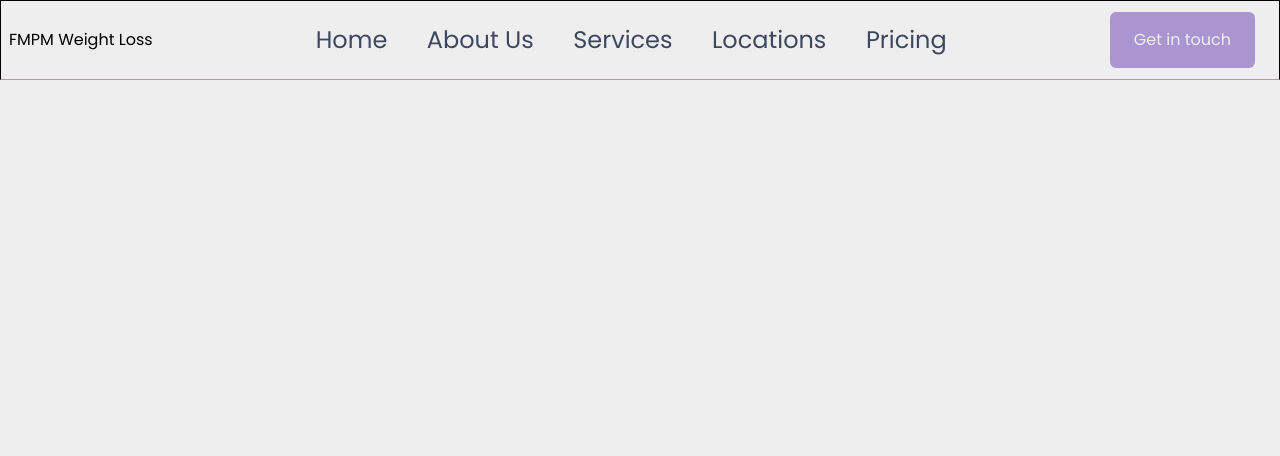
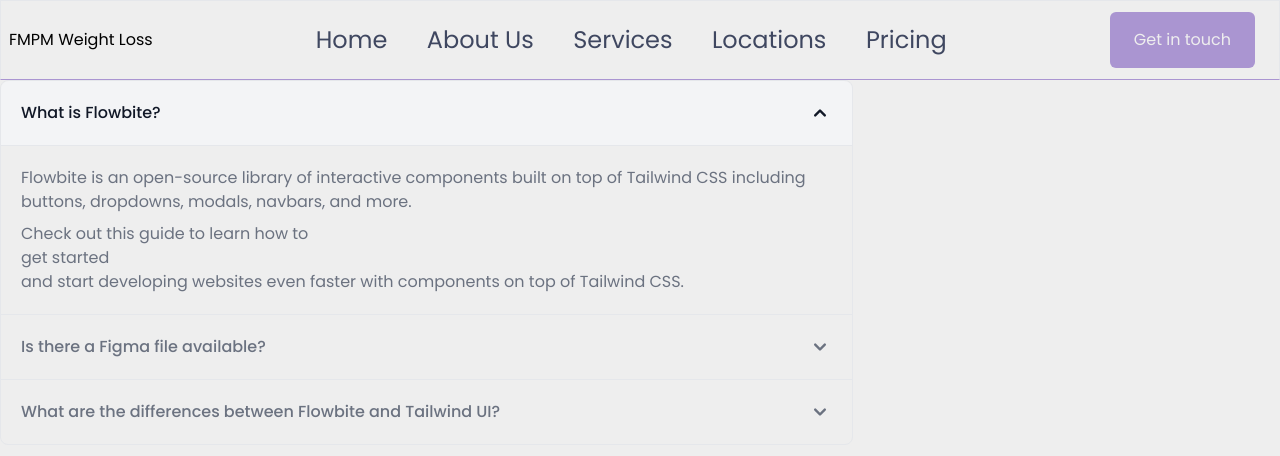
Before and after one commit to amarrero10/aesthetic-medical-website, a React (Create React App) app in the folder frontend/: page /services/medical-weight-loss in a window 1280 px wide. Shown: the top 456 px of the page. Built offline with nearby package versions, Linux system fonts and the light colour scheme; no server answers.

Commit message:
Made layout changes

```diff
--- a/frontend/package.json
+++ b/frontend/package.json
@@ -3,9 +3,11 @@
   "version": "0.1.0",
   "private": true,
   "dependencies": {
+    "@material-tailwind/react": "^2.1.2",
     "@testing-library/jest-dom": "^5.17.0",
     "@testing-library/react": "^13.4.0",
     "@testing-library/user-event": "^13.5.0",
+    "flowbite-react": "^0.6.4",
     "framer-motion": "^10.16.1",
     "hamburger-react": "^2.5.0",
     "js-cookie": "^3.0.5",
--- a/frontend/src/components/About.jsx
+++ b/frontend/src/components/About.jsx
@@ -112,14 +112,14 @@
           <div className="flex items-center ">
             <a
               href="tel:(352) 340-5990"
-              className="flex items-center text-teal text-xl mb-6 sm:mb-0"
+              className="flex items-center text-greenTeal text-xl mb-6 sm:mb-0"
             >
               <BsTelephone className="mr-2" />
               (352) 340-5990
             </a>
           </div>
           <Link to="/contact-us">
-            <button className=" bg-white py-3 px-5 border border-teal rounded-md text-periwinkle font-semibold sm:hover:bg-periwinkle sm:hover:text-offWhite">
+            <button className=" bg-white py-3 px-5 border border-greenTeal rounded-md text-periwinkle font-semibold sm:hover:bg-periwinkle sm:hover:text-offWhite">
               Contact Us
             </button>
           </Link>
--- a/frontend/src/components/Contact.jsx
+++ b/frontend/src/components/Contact.jsx
@@ -1,5 +1,4 @@
-import React, { useEffect, useState } from "react";
-import { motion as m } from "framer-motion";
+import React from "react";
 import Form from "./Form";
 function Contact() {
   return (
--- a/frontend/src/components/Footer.jsx
+++ b/frontend/src/components/Footer.jsx
@@ -4,7 +4,7 @@
 
 function Footer() {
   return (
-    <div className="bg-teal text-offWhite">
+    <div className=" bg-greenTeal text-offWhite">
       <div className="flex flex-col items-center my-4">
         <div className="flex items-center mt-3 ">
           <a href="tel:(352) 340-5990" className="flex items-center text-xl mb-6">
--- a/frontend/src/components/Form.jsx
+++ b/frontend/src/components/Form.jsx
@@ -91,7 +91,7 @@
             value={formState.name || ""}
             onChange={changeHandler}
             placeholder="Enter your name"
-            className="w-full p-3 pl-9 text-lg focus:outline-none focus:ring-teal focus:ring-1"
+            className="w-full p-3 pl-9 text-lg focus:outline-none focus:ring-greenTeal focus:ring-1"
           ></input>
         </div>
         <label className="text-xl ml-2" htmlFor="email">
@@ -107,7 +107,7 @@
             value={formState.email || ""}
             placeholder="john@email.com"
             onChange={changeHandler}
-            className="w-full p-3 pl-9 text-lg focus:outline-none focus:ring-teal focus:ring-1"
+            className="w-full p-3 pl-9 text-lg focus:outline-none focus:ring-greenTeal focus:ring-1"
           ></input>
         </div>
         <label className="text-xl ml-2" htmlFor="message">
@@ -124,7 +124,7 @@
             name="message"
             value={formState.message || ""}
             onChange={changeHandler}
-            className="w-full p-3 text-lg focus:outline-none focus:ring-teal focus:ring-1 pl-9"
+            className="w-full p-3 text-lg focus:outline-none focus:ring-greenTeal focus:ring-1 pl-9"
           ></textarea>
         </div>
         <label className="text-xl ml-2" htmlFor="phone">
@@ -142,7 +142,7 @@
             }}
             type="tel"
             placeholder="8131234567"
-            className="w-full p-3 text-lg focus:outline-none focus:ring-teal focus:ring-1 pl-9"
+            className="w-full p-3 text-lg focus:outline-none focus:ring-greenTeal focus:ring-1 pl-9"
           />
         </div>
         <button
--- a/frontend/src/components/Navigation.jsx
+++ b/frontend/src/components/Navigation.jsx
@@ -1,4 +1,4 @@
-import React, { useEffect, useState } from "react";
+import React, { useState } from "react";
 import { Link, useHistory } from "react-router-dom/cjs/react-router-dom";
 import Hamburger from "hamburger-react";
 import { FaChevronDown, FaChevronUp } from "react-icons/fa";
--- a/frontend/src/components/Services.jsx
+++ b/frontend/src/components/Services.jsx
@@ -1,7 +1,5 @@
 import React from "react";
-import { BsTelephone } from "react-icons/bs";
 import { Link } from "react-router-dom/cjs/react-router-dom.min";
-import Contact from "./Contact";
 import Footer from "./Footer";
 import Form from "./Form";
 import weight from "../assets/weight-loss.jpg";
--- a/frontend/src/components/WeightLoss.jsx
+++ b/frontend/src/components/WeightLoss.jsx
@@ -1,7 +1,96 @@
-import React from "react";
+"use client";
+import { Accordion } from "flowbite-react";
 
 function WeightLoss() {
-  return <div>WeightLoss</div>;
+  return (
+    <Accordion className=" mt-20 w-2/3">
+      <Accordion.Panel>
+        <Accordion.Title>What is Flowbite?</Accordion.Title>
+        <Accordion.Content>
+          <p className="mb-2 text-gray-500 dark:text-gray-400">
+            <p>
+              Flowbite is an open-source library of interactive components built on top of Tailwind
+              CSS including buttons, dropdowns, modals, navbars, and more.
+            </p>
+          </p>
+          <p className="text-gray-500 dark:text-gray-400">
+            <p>Check out this guide to learn how to</p>
+            <a
+              className="text-cyan-600 hover:underline dark:text-cyan-500"
+              href="https://flowbite.com/docs/getting-started/introduction/"
+            >
+              <p>get started</p>
+            </a>
+            <p>and start developing websites even faster with components on top of Tailwind CSS.</p>
+          </p>
+        </Accordion.Content>
+      </Accordion.Panel>
+      <Accordion.Panel>
+        <Accordion.Title>Is there a Figma file available?</Accordion.Title>
+        <Accordion.Content>
+          <p className="mb-2 text-gray-500 dark:text-gray-400">
+            <p>
+              Flowbite is first conceptualized and designed using the Figma software so everything
+              you see in the library has a design equivalent in our Figma file.
+            </p>
+          </p>
+          <p className="text-gray-500 dark:text-gray-400">
+            <p>Check out the</p>
+            <a
+              className="text-cyan-600 hover:underline dark:text-cyan-500"
+              href="https://flowbite.com/figma/"
+            >
+              <p>Figma design system</p>
+            </a>
+            <p>based on the utility classes from Tailwind CSS and components from Flowbite.</p>
+          </p>
+        </Accordion.Content>
+      </Accordion.Panel>
+      <Accordion.Panel>
+        <Accordion.Title>
+          What are the differences between Flowbite and Tailwind UI?
+        </Accordion.Title>
+        <Accordion.Content>
+          <p className="mb-2 text-gray-500 dark:text-gray-400">
+            <p>
+              The main difference is that the core components from Flowbite are open source under
+              the MIT license, whereas Tailwind UI is a paid product. Another difference is that
+              Flowbite relies on smaller and standalone components, whereas Tailwind UI offers
+              sections of pages.
+            </p>
+          </p>
+          <p className="mb-2 text-gray-500 dark:text-gray-400">
+            <p>
+              However, we actually recommend using both Flowbite, Flowbite Pro, and even Tailwind UI
+              as there is no technical reason stopping you from using the best of two worlds.
+            </p>
+          </p>
+          <p className="mb-2 text-gray-500 dark:text-gray-400">
+            Learn more about these technologies:
+          </p>
+          <ul className="list-disc pl-5 text-gray-500 dark:text-gray-400">
+            <li>
+              <a
+                className="text-cyan-600 hover:underline dark:text-cyan-500"
+                href="https://flowbite.com/pro/"
+              >
+                <p>Flowbite Pro</p>
+              </a>
+            </li>
+            <li>
+              <a
+                className="text-cyan-600 hover:underline dark:text-cyan-500"
+                href="https://tailwindui.com/"
+                rel="nofollow"
+              >
+                <p>Tailwind UI</p>
+              </a>
+            </li>
+          </ul>
+        </Accordion.Content>
+      </Accordion.Panel>
+    </Accordion>
+  );
 }
 
 export default WeightLoss;
--- a/frontend/tailwind.config.js
+++ b/frontend/tailwind.config.js
@@ -1,13 +1,14 @@
 /** @type {import('tailwindcss').Config} */
+
 module.exports = {
-  content: ["./src/**/*.{js,jsx,ts,tsx}"],
+  content: ["./src/**/*.{js,jsx,ts,tsx}", "node_modules/flowbite-react/**/*.{js,jsx,ts,tsx}"],
   theme: {
     colors: {
       offWhite: "#EEEEEE",
       navy: "#3f4760",
       darkpurple: "#615586",
       periwinkle: "#AA95d1",
-      teal: "#7DD1C1",
+      greenTeal: "#7DD1C1",
       sage: "#8a9a5b",
     },
     extend: {
@@ -16,5 +17,5 @@
       },
     },
   },
-  plugins: [],
+  plugins: [require("flowbite/plugin")],
 };
```
Also changed, not shown: frontend/src/components/HomePage.jsx (+4 -5 lines), frontend/src/components/Testimonials/TestimonialSlider.jsx (+14 -12 lines), 1 other file (tests, documents, lock files or other folders).
